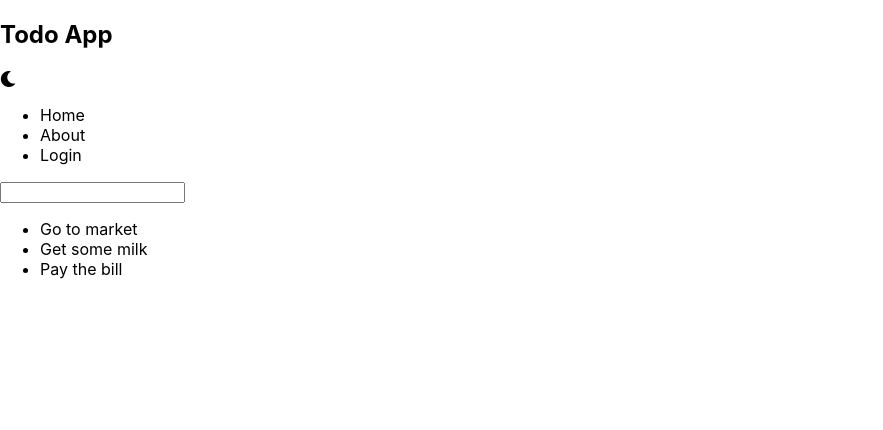
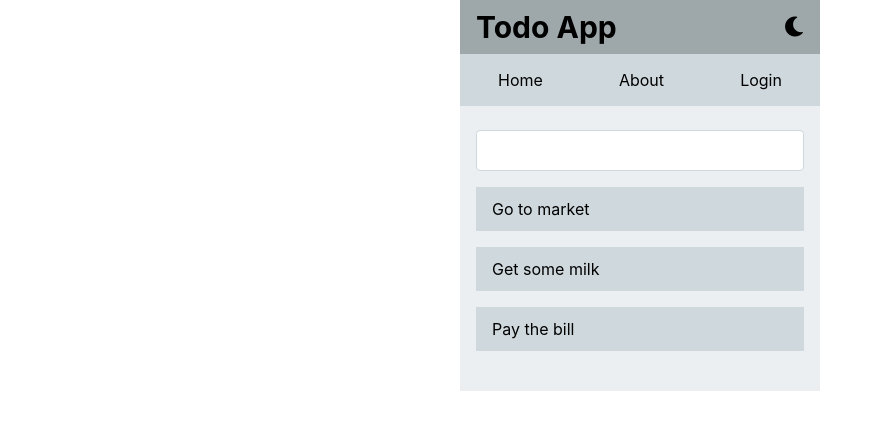
Before and after one commit to MEHMET0665/context, a React (Create React App) app: page / in a window 1280 px wide. Shown: the top 430 px of the page, without its empty margins (0-883 px from the left). Built offline with nearby package versions, Linux system fonts and the light colour scheme.

Commit message:
create css file

```diff
--- a/src/Components/TodoList.js
+++ b/src/Components/TodoList.js
@@ -2,7 +2,7 @@
 class TodoList extends React.Component{
   render(){
     return(
-      <div className='title-bar'>
+      <div className='todolist'>
       <input type="text"/>
       <ul>
         <li>Go to market</li>
--- a/src/index.css
+++ b/src/index.css
@@ -8,7 +8,58 @@
   -moz-osx-font-smoothing: grayscale;
 }
 
+* {
+  box-sizing: border-box;
+}
 code {
   font-family: source-code-pro, Menlo, Monaco, Consolas, "Courier New",
     monospace;
 }
+.App {
+  max-width: 360px;
+  margin: 0 auto;
+  background-color: #eceff1;
+}
+.title-bar {
+  background-color: #9ea7aa;
+  height: 54px;
+  display: flex;
+  align-items: center;
+  justify-content: space-between;
+  padding: 0 16px;
+  font-size: 20px;
+}
+.branding {
+  font-size: 20px;
+  font-weight: 500;
+}
+.navbar {
+  padding: 0;
+  display: flex;
+  justify-content: space-around;
+  margin: 0;
+  padding: 16px 0;
+  background-color: #cfd8dc;
+}
+.navbar li {
+  display: inline-block;
+}
+.todolist {
+  padding: 24px 16px;
+}
+.todolist input {
+  width: 100%;
+  padding: 12px 16px;
+  border: 1px solid #cfd8dc;
+  border-radius: 4px;
+}
+.todolist ul {
+  padding-left: 0;
+}
+.todolist li {
+  list-style: none;
+  width: 100%;
+  padding: 12px 16px;
+  background-color: #cfd8dc;
+  margin-bottom: 16px;
+}
```
Also changed, not shown: 1 other file (tests, documents, lock files or other folders).
